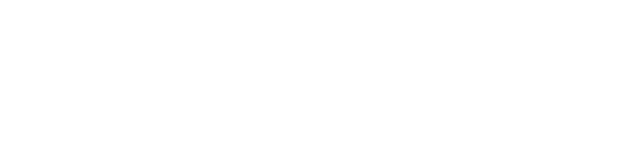
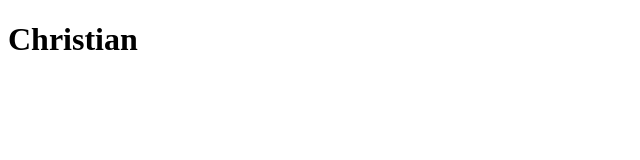
Before and after one commit to simonherr001/practice-assignment, a plain HTML site: page index.html in a window 1280 px wide. Shown: the whole page, without its empty margins (0-640 px from the left). Drawn offline with Linux system fonts and the light colour scheme.

Commit message:
added headline

```diff
--- a/index.html
+++ b/index.html
@@ -7,6 +7,6 @@
     <title>Simon Herr</title>
 </head>
 <body>
-
+    <h1>Christian</h1>
 </body>
 </html>
```
